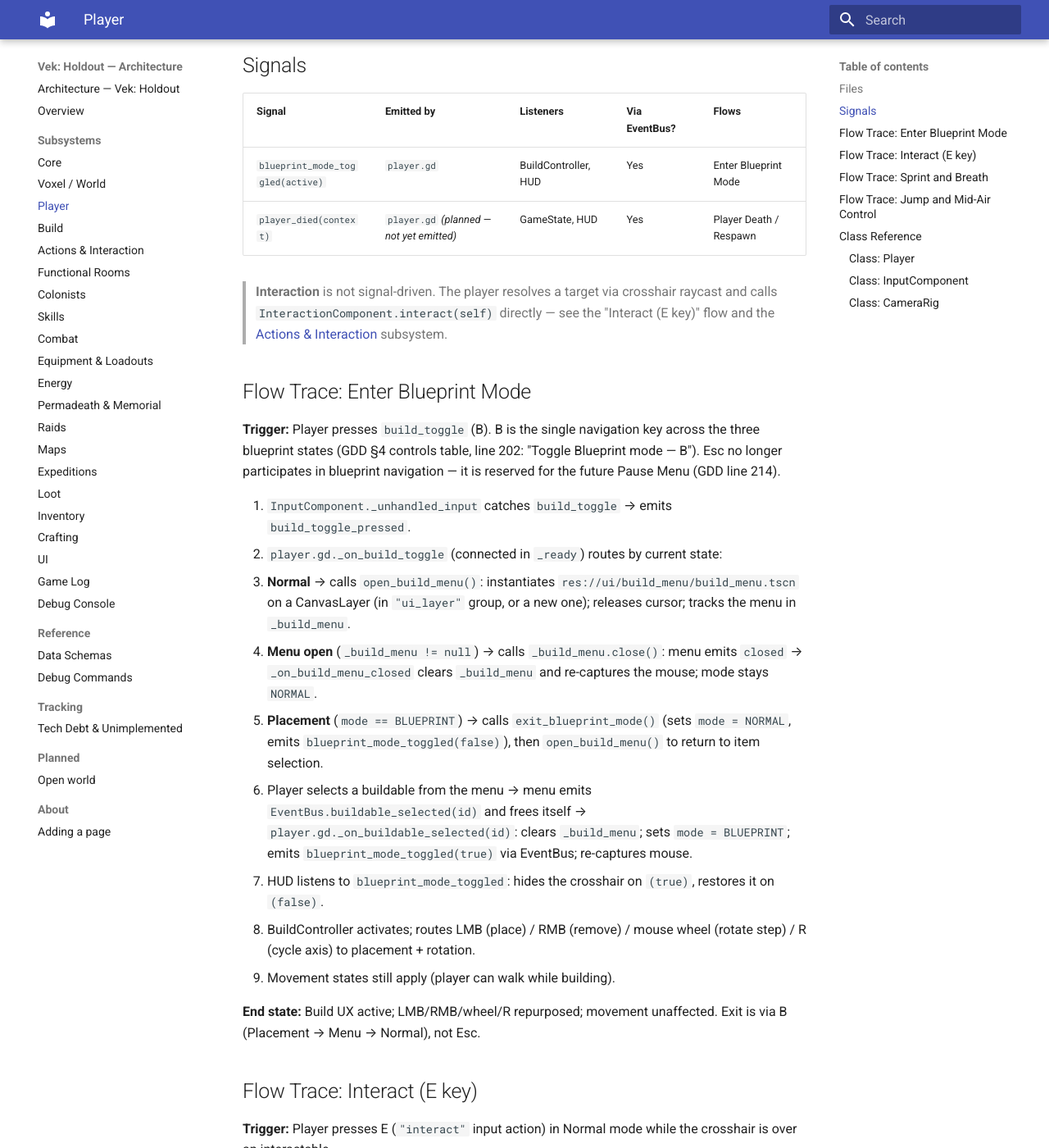
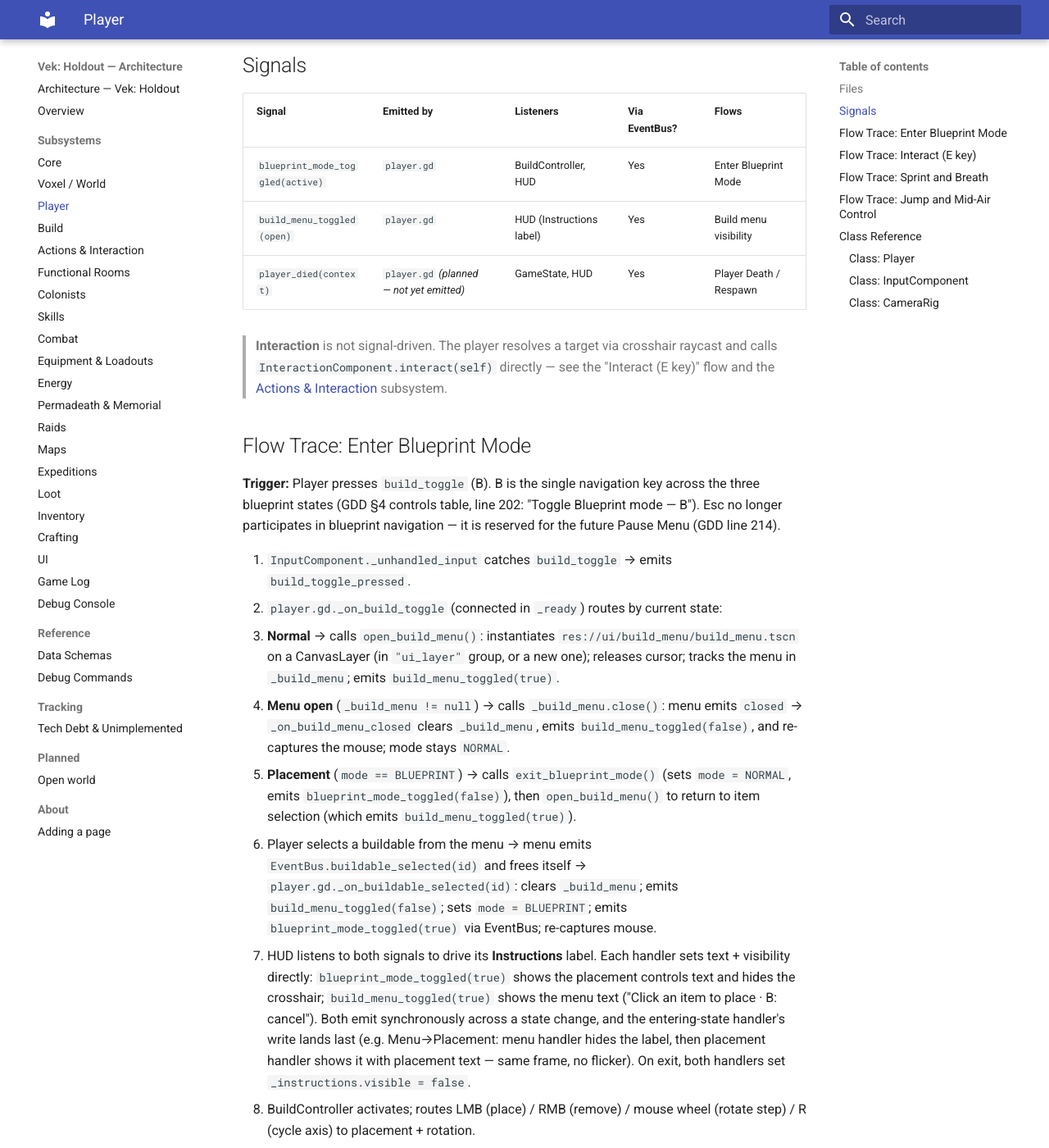
Before and after one commit to gdgonzaga/vek-holdout, an MkDocs documentation site: the page built from docs/architecture/player.md, in a window 1280 px wide and 1400 px high, scrolled down 1019 px. Shown: the whole window at 82% size. Built offline with MkDocs 1.6.1 and Material for MkDocs 9.7.7, drawn with Linux system fonts in a browser that asks for light colours; some of the changed text lies outside the part shown.

Commit message:
feat(build): add build menuw with context-sensitive instruction label

```diff
--- a/docs/architecture/player.md
+++ b/docs/architecture/player.md
@@ -17,6 +17,7 @@ Third-person controller, camera rig, Mode+State machine (GDD §4), inventory + e
 | Signal | Emitted by | Listeners | Via EventBus? | Flows |
 |---|---|---|---|---|
 | `blueprint_mode_toggled(active)` | `player.gd` | BuildController, HUD | Yes | Enter Blueprint Mode |
+| `build_menu_toggled(open)` | `player.gd` | HUD (Instructions label) | Yes | Build menu visibility |
 | `player_died(context)` | `player.gd` *(planned — not yet emitted)* | GameState, HUD | Yes | Player Death / Respawn |
 
 > **Interaction** is not signal-driven. The player resolves a target via crosshair raycast and calls `InteractionComponent.interact(self)` directly — see the "Interact (E key)" flow and the [Actions & Interaction](actions.md) subsystem.
@@ -27,11 +28,11 @@ Third-person controller, camera rig, Mode+State machine (GDD §4), inventory + e
 
 1. `InputComponent._unhandled_input` catches `build_toggle` → emits `build_toggle_pressed`.
 2. `player.gd._on_build_toggle` (connected in `_ready`) routes by current state:
-   - **Normal** → calls `open_build_menu()`: instantiates `res://ui/build_menu/build_menu.tscn` on a CanvasLayer (in `"ui_layer"` group, or a new one); releases cursor; tracks the menu in `_build_menu`.
-   - **Menu open** (`_build_menu != null`) → calls `_build_menu.close()`: menu emits `closed` → `_on_build_menu_closed` clears `_build_menu` and re-captures the mouse; mode stays `NORMAL`.
-   - **Placement** (`mode == BLUEPRINT`) → calls `exit_blueprint_mode()` (sets `mode = NORMAL`, emits `blueprint_mode_toggled(false)`), then `open_build_menu()` to return to item selection.
-3. Player selects a buildable from the menu → menu emits `EventBus.buildable_selected(id)` and frees itself → `player.gd._on_buildable_selected(id)`: clears `_build_menu`; sets `mode = BLUEPRINT`; emits `blueprint_mode_toggled(true)` via EventBus; re-captures mouse.
-4. HUD listens to `blueprint_mode_toggled`: hides the crosshair on `(true)`, restores it on `(false)`.
+   - **Normal** → calls `open_build_menu()`: instantiates `res://ui/build_menu/build_menu.tscn` on a CanvasLayer (in `"ui_layer"` group, or a new one); releases cursor; tracks the menu in `_build_menu`; emits `build_menu_toggled(true)`.
+   - **Menu open** (`_build_menu != null`) → calls `_build_menu.close()`: menu emits `closed` → `_on_build_menu_closed` clears `_build_menu`, emits `build_menu_toggled(false)`, and re-captures the mouse; mode stays `NORMAL`.
+   - **Placement** (`mode == BLUEPRINT`) → calls `exit_blueprint_mode()` (sets `mode = NORMAL`, emits `blueprint_mode_toggled(false)`), then `open_build_menu()` to return to item selection (which emits `build_menu_toggled(true)`).
+3. Player selects a buildable from the menu → menu emits `EventBus.buildable_selected(id)` and frees itself → `player.gd._on_buildable_selected(id)`: clears `_build_menu`; emits `build_menu_toggled(false)`; sets `mode = BLUEPRINT`; emits `blueprint_mode_toggled(true)` via EventBus; re-captures mouse.
+4. HUD listens to both signals to drive its **Instructions** label. Each handler sets text + visibility directly: `blueprint_mode_toggled(true)` shows the placement controls text and hides the crosshair; `build_menu_toggled(true)` shows the menu text ("Click an item to place · B: cancel"). Both emit synchronously across a state change, and the entering-state handler's write lands last (e.g. Menu→Placement: menu handler hides the label, then placement handler shows it with placement text — same frame, no flicker). On exit, both handlers set `_instructions.visible = false`.
 5. BuildController activates; routes LMB (place) / RMB (remove) / mouse wheel (rotate step) / R (cycle axis) to placement + rotation.
 6. Movement states still apply (player can walk while building).
 
@@ -110,9 +111,10 @@ Third-person controller, camera rig, Mode+State machine (GDD §4), inventory + e
 |---|---|
 | `get_camera() -> Camera3D` | Public accessor; delegates to CameraRig. Used by BuildController for screen-center raycasts. |
 | `exit_blueprint_mode() -> void` | One-way exit: sets `mode = NORMAL`; emits `blueprint_mode_toggled(false)`. Called by `_on_build_toggle` when leaving placement for the menu. |
-| `open_build_menu() -> void` | Instantiates `build_menu.tscn` on a CanvasLayer; releases cursor; tracks the menu in `_build_menu`. No-op if a menu is already open. Called by `_on_build_toggle` from Normal or Placement. |
+| `open_build_menu() -> void` | Instantiates `build_menu.tscn` on a CanvasLayer; releases cursor; tracks the menu in `_build_menu`; emits `build_menu_toggled(true)`. No-op if a menu is already open. Called by `_on_build_toggle` from Normal or Placement. |
 | `_on_build_toggle() -> void` | B-key state router (connected to InputComponent's `build_toggle_pressed`): Normal → open menu; menu open → close menu; Placement → exit + reopen menu. |
-| `_on_buildable_selected(id: String) -> void` | Enters Blueprint mode on menu selection: clears `_build_menu`; sets `mode = BLUEPRINT`; emits `blueprint_mode_toggled(true)`. |
+| `_on_buildable_selected(id: String) -> void` | Enters Blueprint mode on menu selection: clears `_build_menu`; emits `build_menu_toggled(false)`; sets `mode = BLUEPRINT`; emits `blueprint_mode_toggled(true)`. |
+| `_on_build_menu_closed() -> void` | Menu dismissed without a selection: clears `_build_menu`; emits `build_menu_toggled(false)`; re-captures the mouse. |
 | `_try_interact() -> void` | E-key handler (connected to InputComponent's `interact_pressed` signal): calls `_current_interactable.interact(self)` if a target is cached and offers actions. |
 | `_recapture_mouse() -> void` | Sets `Input.mouse_mode = CAPTURED`. Connected to InputComponent's `recapture_requested` signal (click-to-recapture after alt-tab). |
 | `_on_ui_cancel() -> void` | Esc handler (connected to InputComponent's `ui_cancel_pressed`). No-op for blueprint — Esc is reserved for the future Pause Menu (GDD line 214). |
```
Also changed, not shown: docs/architecture/build.md (+3 -0 lines), docs/architecture/data-schemas.md (+2 -1 lines), docs/architecture/overview.md (+1 -0 lines), 13 other files.
